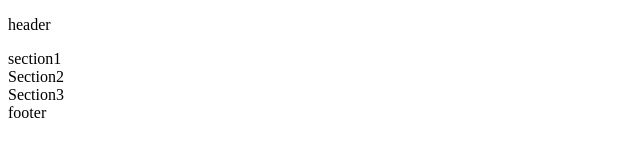
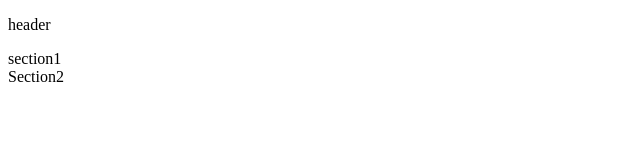
Before and after one commit to takiindev/NOVUS, a plain HTML site: page index.html in a window 1280 px wide. Shown: the whole page, without its empty margins (0-640 px from the left). Drawn offline with Linux system fonts and the light colour scheme.

Commit message:
Revert "tai len section3 va footer"

```diff
--- a/index.html
+++ b/index.html
@@ -14,8 +14,8 @@
         section1
       </div>
       <div class="section2">Section2</div>
-      <div class="section3">Section3</div>
+      <div class="section3"></div>
     </main>
-    <footer>footer</footer>
+    <footer></footer>
   </body>
 </html>
```
